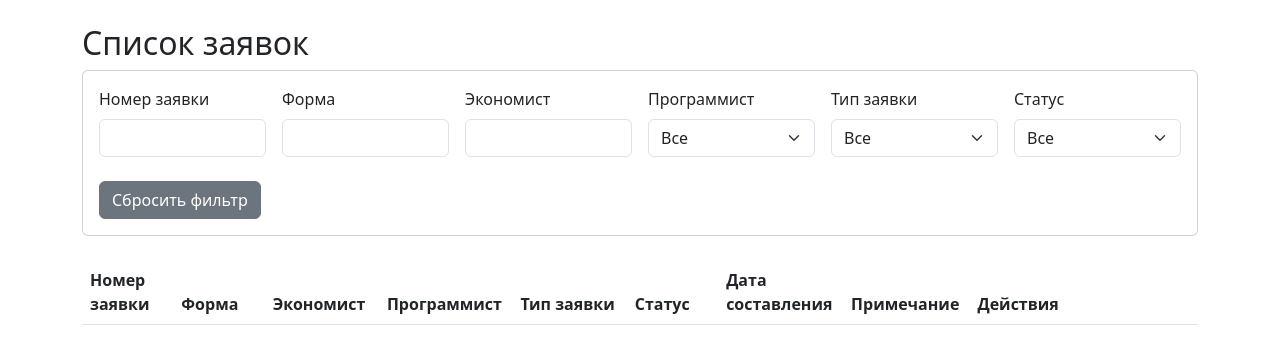
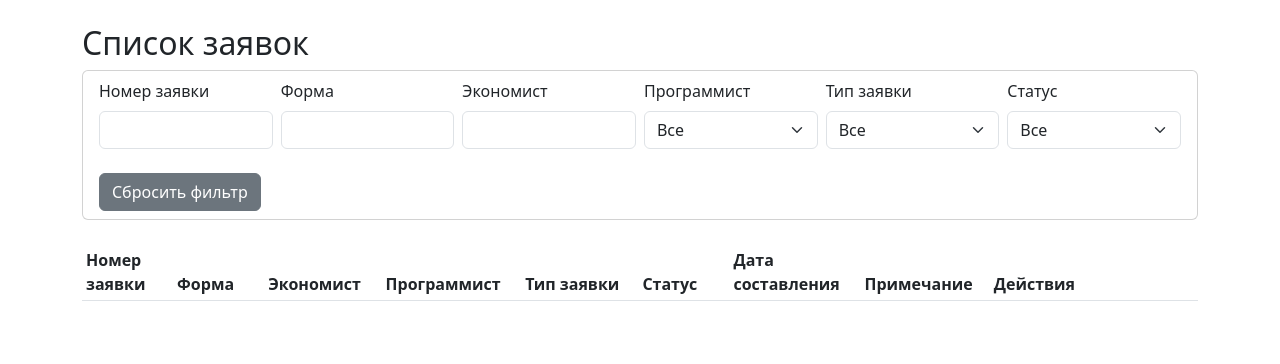
Before and after one commit to AlexinhoArh/ZayavkiOIRIT, a Flask app: page / in a window 1280 px wide. Shown: the part 56-420 px from the top of the page. Run offline with Flask 3, Linux system fonts and the light colour scheme; the visitor is signed in with stand-in values (Sample User, id 1); data comes from the database, SQL or seed files in the repository; data that the repository does not hold is empty.

Commit message:
update branch

```diff
--- a/templates/index.html
+++ b/templates/index.html
@@ -9,9 +9,9 @@
 
 <!-- Форма фильтрации (без заголовка) -->
 <div class="card mb-4">
-    <div class="card-body">
+    <div class="card-body px-3 py-2">
         <form id="filterForm" method="GET">
-            <div class="row g-3">
+            <div class="row g-2">
                 <div class="col-md-2">
                     <label for="filter_nom" class="form-label">Номер заявки</label>
                     <input type="text" class="form-control" id="filter_nom" name="filter_nom" value="{{ filter_nom or '' }}">
@@ -62,18 +62,18 @@
     </div>
 </div>
 
-<table class="table table-striped">
+<table class="table table-striped table-sm">
     <thead>
         <tr>
-            <th style="width: 8%;">Номер заявки</th>
-            <th style="width: 8%;">Форма</th>
-            <th style="width: 10%;">Экономист</th>
-            <th style="width: 10%;">Программист</th>
-            <th style="width: 10%;">Тип заявки</th>
-            <th style="width: 8%;">Статус</th>
-            <th style="width: 10%;">Дата составления</th>
-            <th style="width: 8%;">Примечание</th>
-            <th style="width: 20%;">Действия</th>
+            <th style="width: 7%;">Номер заявки</th>
+            <th style="width: 7%;">Форма</th>
+            <th style="width: 9%;">Экономист</th>
+            <th style="width: 9%;">Программист</th>
+            <th style="width: 9%;">Тип заявки</th>
+            <th style="width: 7%;">Статус</th>
+            <th style="width: 9%;">Дата составления</th>
+            <th style="width: 7%;">Примечание</th>
+            <th style="width: 16%;">Действия</th>
         </tr>
     </thead>
     <tbody>
```
Also changed, not shown: 1 other file.
